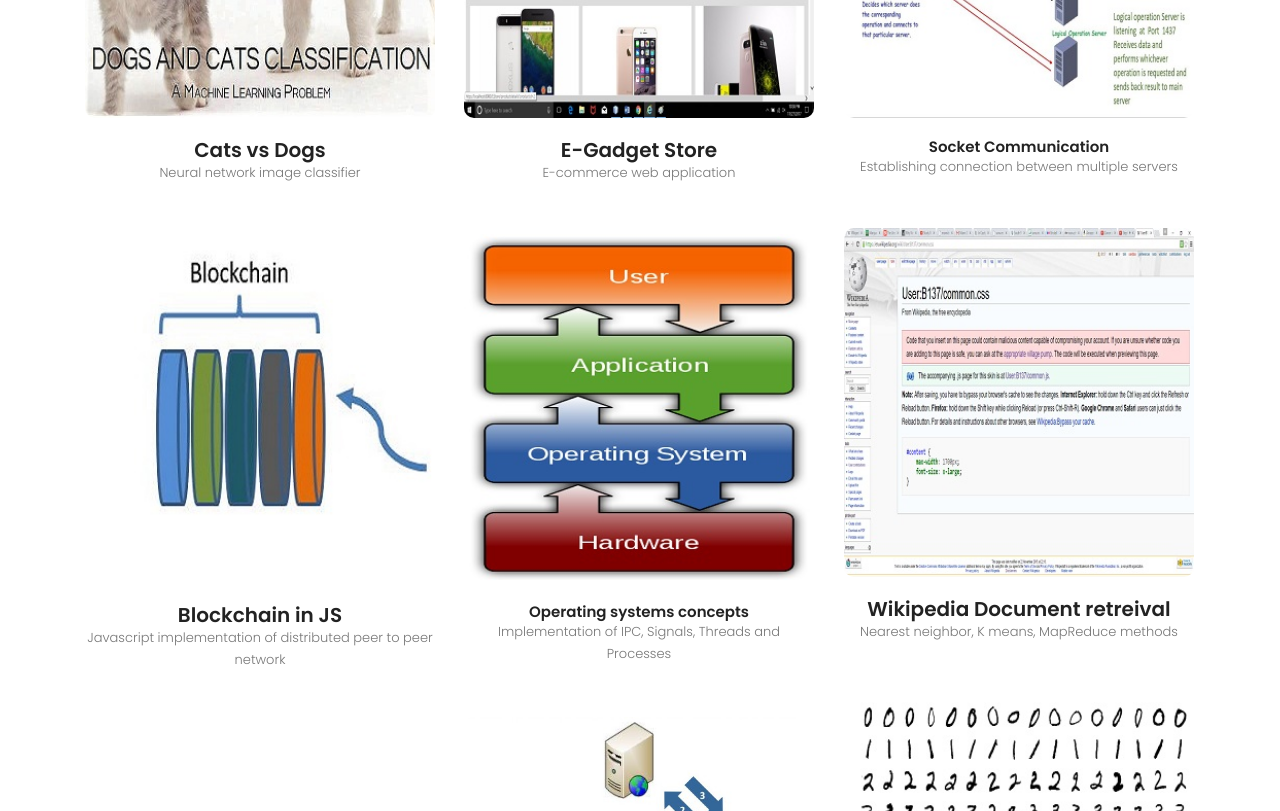
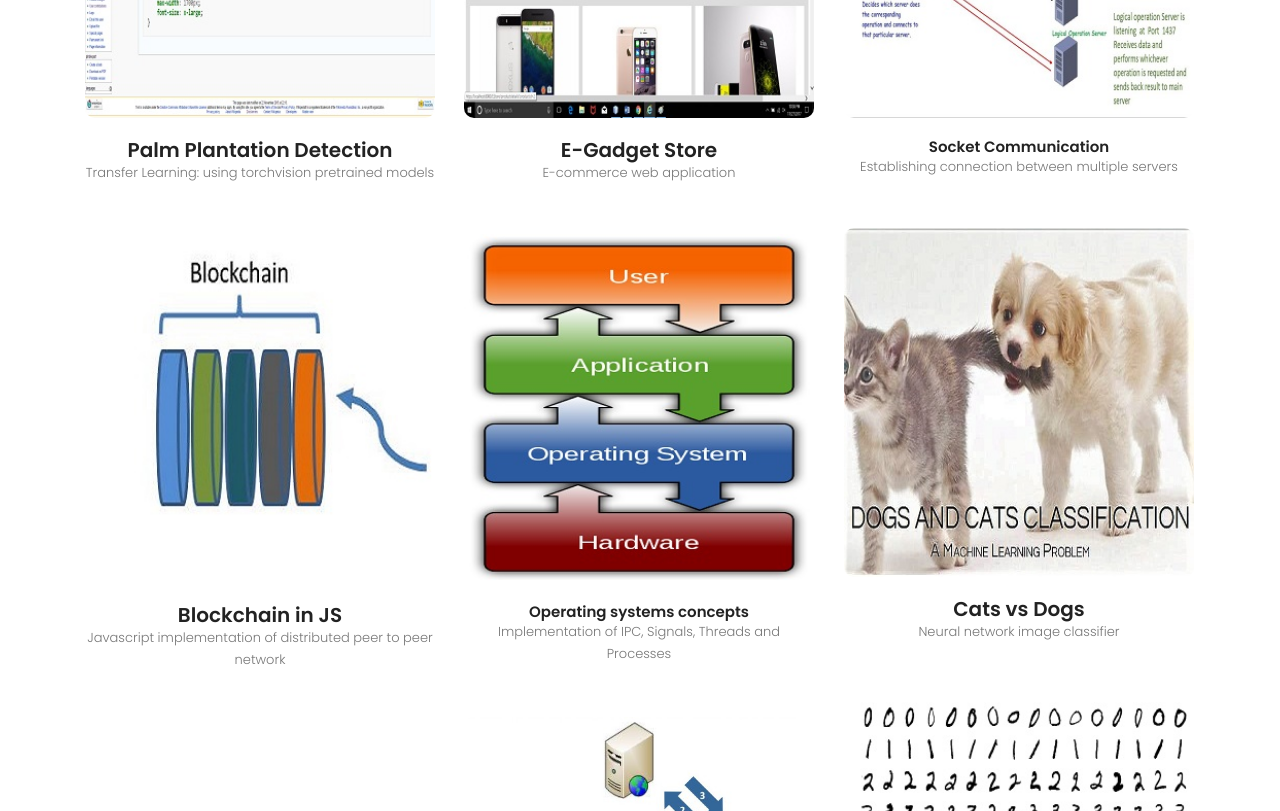
Before and after one commit to PrajCodes/PrajCodes.github.io, a plain HTML site: page index.html in a window 1280 px wide. Shown: the part 1440-2251 px from the top of the page. Drawn offline with nearby package versions, Linux system fonts and the light colour scheme.

Commit message:
Added WiDS competition work

```diff
--- a/index.html
+++ b/index.html
@@ -124,10 +124,10 @@ music and meditation</p>
 				      <div class="row grid">
 				        <div class="single-portfolio col-sm-4 all corporate">
 				          <div class="item">
-				            <a href="#project1"><img src="img/p1.jpg" alt="Work 1"></a>
+				           <img src="img/p5.jpg" alt="Work 5">
 				            <div class="p-inner">
-				              <h4>Cats vs Dogs</h4>
-				              <div class="cat">Neural network image classifier</div>
+				              <h4>Palm Plantation Detection </h4>
+				              <div class="cat">Transfer Learning: using torchvision pretrained models</div>
 				            </div>
 				          </div>
 				        </div>
@@ -152,10 +152,10 @@ music and meditation</p>
 
 				        <div class="single-portfolio col-sm-4 all corporate">
 				          <div class="item">
-				            <img src="img/p5.jpg" alt="Work 5">
+					<a href="#project1"><img src="img/p1.jpg" alt="Work 1"></a>
 				            <div class="p-inner">
-				              <h4>Wikipedia Document retreival </h4>
-				              <div class="cat">Nearest neighbor, K means, MapReduce methods</div>
+				              <h4>Cats vs Dogs</h4>
+				              <div class="cat">Neural network image classifier</div>
 				            </div>
 				          </div>
 				        </div>
```
